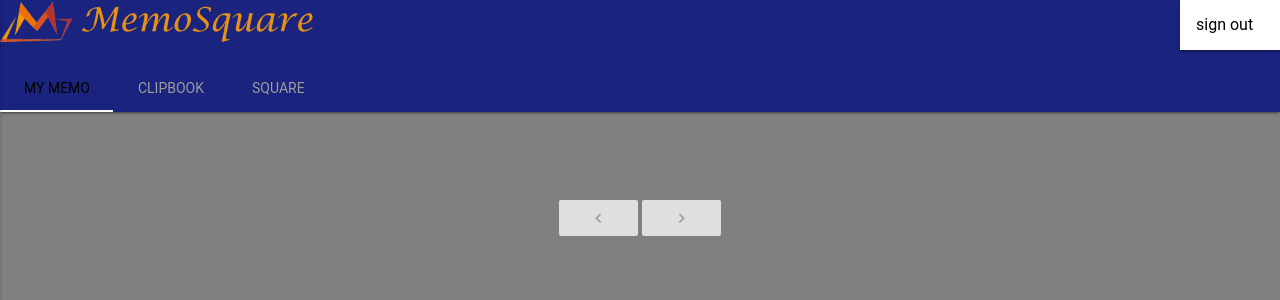
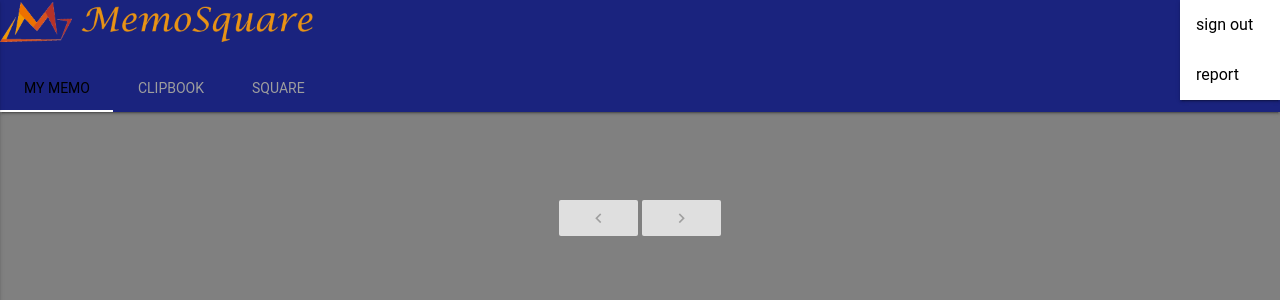
Before and after one commit to student777/MemoSquare, a Django app: page / in a window 1280 px wide, after a click that opens the changed part. Shown: the top 300 px of the page. Run offline with Django 3.2, Linux system fonts and the light colour scheme; the visitor is signed in with stand-in values (Sample User, id 1); data that the repository does not hold is empty; some libraries are stand-ins or nearby versions; some web fonts are replaced.

Commit message:
Add report

```diff
--- a/MemoSquare/admin.py
+++ b/MemoSquare/admin.py
@@ -5,3 +5,4 @@ admin.site.register(models.UserDetail)
 admin.site.register(models.Memo)
 admin.site.register(models.Page)
 admin.site.register(models.Clip)
+admin.site.register(models.Report)
--- a/MemoSquare/urls.py
+++ b/MemoSquare/urls.py
@@ -8,6 +8,7 @@ urlpatterns = [
     url(r'^admin/', admin.site.urls),
     url(r'^sign_in/', views.sign_in),
     url(r'^sign_out/', views.sign_out),
+    url(r'^report/', views.report),
     url(r'^memo/$', views_memo.list_create),
     url(r'^memo/page/$', views_memo.find_by_page),
     url(r'^memo/clipbook/$', views_memo.clip_list),
--- a/MemoSquare/views.py
+++ b/MemoSquare/views.py
@@ -1,7 +1,9 @@
+from django.contrib.auth.decorators import login_required
 from django.http import HttpResponse
 from django.shortcuts import render, redirect
 from django.views.decorators.csrf import csrf_exempt
 from django.contrib.auth import authenticate, login, logout
+from .models import Report
 
 
 def index(request):
@@ -27,3 +29,14 @@ def sign_out(request):
 def csrf_test(request):
     if request.is_ajax():
         return render(request, 'csrf_token')
+
+
+@login_required
+def report(request):
+    if request.POST:
+        user = request.user
+        content = request.POST['content']
+        Report.objects.create(user=user, content=content)
+        return render(request, 'report_close.html')
+
+    return render(request, 'report.html')
--- a/static/memosquare/js/base.js
+++ b/static/memosquare/js/base.js
@@ -164,3 +164,7 @@ function delete_memo(pk) {
     var url = '/memo/' + pk + '/';
     $.ajax(url, settings);
 }
+
+function open_report(){
+    window.open("/report/", "", "width=500,height=400");
+}
--- a/templates/base.html
+++ b/templates/base.html
@@ -50,6 +50,7 @@
         <!-- Dropdown Structure -->
         <ul id='dropdown1' class='dropdown-content'>
             <li><a onclick="signOut()" class="black-text">sign out</a></li>
+            <li><a onclick="open_report()" class="black-text">report</a></li>
         </ul>
 
 
```
Also changed, not shown: MemoSquare/models.py (+8 -0 lines), templates/report.html (added, +21 -0 lines), templates/report_close.html (added, +11 -0 lines).
